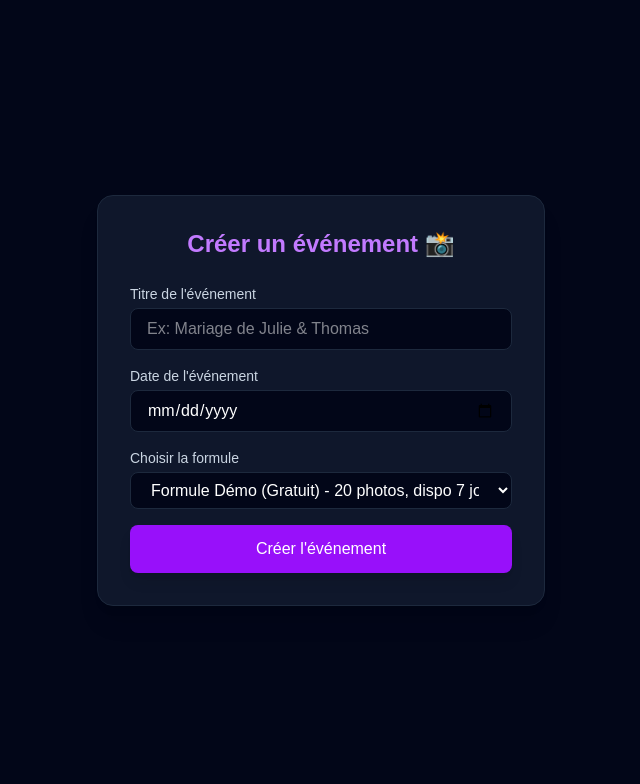
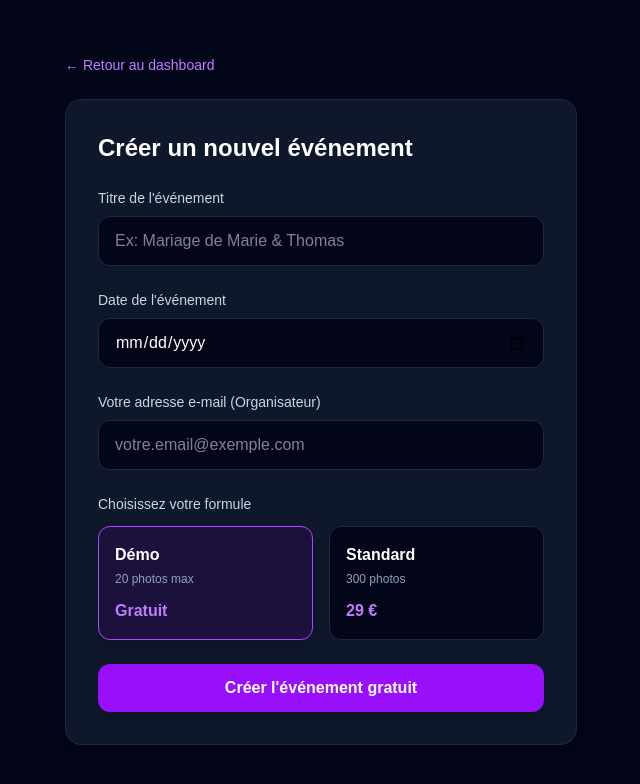
Before and after one commit to Ju21000/KlicEvent, a Next.js app: page /create-event in a window 1280 px wide. Shown: the top 784 px of the page, without its empty margins (319-959 px from the left). Built offline with nearby package versions, Linux system fonts and the light colour scheme; no server answers.

Commit message:
Ajout des cartes de sélection de formules (Démo vs Standard 29€)

```diff
--- a/src/app/create-event/page.tsx
+++ b/src/app/create-event/page.tsx
@@ -2,106 +2,184 @@
 
 import { useState } from 'react';
 import { useRouter } from 'next/navigation';
+import { supabase } from '@/lib/supabase';
+import Link from 'next/link';
 
 export default function CreateEventPage() {
   const router = useRouter();
   const [title, setTitle] = useState('');
   const [date, setDate] = useState('');
-  const [formula, setFormula] = useState('demo');
+  const [email, setEmail] = useState('');
+  const [planType, setPlanType] = useState('demo'); // 'demo' ou 'standard'
   const [loading, setLoading] = useState(false);
-  const [error, setError] = useState('');
+
+  const planDetails = {
+    demo: { max: 20, price: 0 },
+    standard: { max: 300, price: 29 },
+  };
 
   const handleSubmit = async (e: React.FormEvent) => {
     e.preventDefault();
     setLoading(true);
-    setError('');
 
     try {
-      const response = await fetch('/api/checkout', {
+      const { data: { session } } = await supabase.auth.getSession();
+      const userId = session ? session.user.id : null;
+
+      const currentPlan = planDetails[planType as keyof typeof planDetails];
+
+      // Redirection vers Stripe si formule payante (Standard à 29€)
+      if (currentPlan.price > 0) {
+        const response = await fetch('/api/checkout', {
+          method: 'POST',
+          headers: { 'Content-Type': 'application/json' },
+          body: JSON.stringify({
+            title,
+            date,
+            email,
+            formula: planType,
+            userId,
+          }),
+        });
+
+        const data = await response.json();
+        if (data.url) {
+          window.location.href = data.url;
+          return;
+        } else {
+          throw new Error(data.error || "Erreur lors de la création de la session de paiement.");
+        }
+      }
+
+      // Formule gratuite (démo)
+      const slug = title
+        .toLowerCase()
+        .normalize("NFD")
+        .replace(/[\u0300-\u036f]/g, "")
+        .replace(/[^a-z0-9]+/g, '-')
+        .replace(/(^-|-$)+/g, '') + '-' + Date.now().toString().slice(-4);
+
+      const { data, error } = await supabase
+        .from('events')
+        .insert([
+          {
+            title,
+            date,
+            slug,
+            client_email: email,
+            max_photos: currentPlan.max,
+            plan_type: planType,
+            price: currentPlan.price,
+            payment_status: 'paid',
+            user_id: userId,
+          }
+        ])
+        .select()
+        .single();
+
+      if (error) throw error;
+
+      await fetch('/api/send-email', {
         method: 'POST',
-        headers: {
-          'Content-Type': 'application/json',
-        },
-        body: JSON.stringify({ title, date, formula }),
+        headers: { 'Content-Type': 'application/json' },
+        body: JSON.stringify({
+          email: email,
+          title: data.title,
+          slug: data.slug,
+          isPaid: false,
+        }),
       });
 
-      const data = await response.json();
+      router.push(`/events/${data.slug}`);
 
-      if (!response.ok) {
-        throw new Error(data.error || 'Une erreur est survenue');
-      }
-
-      // Redirection vers Stripe ou la page de succès gratuite
-      if (data.url) {
-        window.location.href = data.url;
-      }
-    } catch (err: any) {
-      setError(err.message);
+    } catch (err) {
+      console.error("Erreur lors de la création :", err);
+      alert("Une erreur est survenue lors de la création de l'événement.");
+    } finally {
       setLoading(false);
     }
   };
 
   return (
-    <main className="min-h-screen bg-slate-950 text-white flex flex-col items-center justify-center p-6">
-      <div className="w-full max-w-md bg-slate-900 border border-slate-800 rounded-2xl p-8 shadow-xl space-y-6">
-        <h1 className="text-2xl font-bold text-purple-400 text-center">
-          Créer un événement 📸
-        </h1>
+    <main className="min-h-screen bg-slate-950 text-white p-8 flex items-center justify-center">
+      <div className="max-w-lg w-full">
+        <div className="mb-6">
+          <Link
+            href="/dashboard"
+            className="text-sm text-purple-400 hover:underline flex items-center gap-1"
+          >
+            ← Retour au dashboard
+          </Link>
+        </div>
 
-        {error && (
-          <div className="bg-red-500/10 border border-red-500 text-red-400 p-3 rounded-lg text-sm">
-            {error}
-          </div>
-        )}
+        <form onSubmit={handleSubmit} className="bg-slate-900 border border-slate-800 p-8 rounded-2xl shadow-xl space-y-6">
+          <h1 className="text-2xl font-bold text-white">Créer un nouvel événement</h1>
 
-        <form onSubmit={handleSubmit} className="space-y-4">
           <div>
-            <label className="block text-sm font-medium text-slate-300 mb-1">
-              Titre de l'événement
-            </label>
+            <label className="block text-sm font-medium text-slate-300 mb-2">Titre de l'événement</label>
             <input
               type="text"
               required
               value={title}
               onChange={(e) => setTitle(e.target.value)}
-              placeholder="Ex: Mariage de Julie & Thomas"
-              className="w-full px-4 py-2 bg-slate-950 border border-slate-800 rounded-lg text-white focus:outline-none focus:border-purple-500"
+              placeholder="Ex: Mariage de Marie & Thomas"
+              className="w-full bg-slate-950 border border-slate-800 rounded-xl px-4 py-3 text-white focus:outline-none focus:border-purple-500"
             />
           </div>
 
           <div>
-            <label className="block text-sm font-medium text-slate-300 mb-1">
-              Date de l'événement
-            </label>
+            <label className="block text-sm font-medium text-slate-300 mb-2">Date de l'événement</label>
             <input
               type="date"
               required
               value={date}
               onChange={(e) => setDate(e.target.value)}
-              className="w-full px-4 py-2 bg-slate-950 border border-slate-800 rounded-lg text-white focus:outline-none focus:border-purple-500"
+              className="w-full bg-slate-950 border border-slate-800 rounded-xl px-4 py-3 text-white focus:outline-none focus:border-purple-500"
             />
           </div>
 
           <div>
-            <label className="block text-sm font-medium text-slate-300 mb-1">
-              Choisir la formule
-            </label>
-            <select
-              value={formula}
-              onChange={(e) => setFormula(e.target.value)}
-              className="w-full px-4 py-2 bg-slate-950 border border-slate-800 rounded-lg text-white focus:outline-none focus:border-purple-500"
-            >
-              <option value="demo">Formule Démo (Gratuit) - 20 photos, dispo 7 jours</option>
-              <option value="standard">Formule Illimitée (29€) - Illimité, dispo 1 mois</option>
-            </select>
+            <label className="block text-sm font-medium text-slate-300 mb-2">Votre adresse e-mail (Organisateur)</label>
+            <input
+              type="email"
+              required
+              value={email}
+              onChange={(e) => setEmail(e.target.value)}
+              placeholder="votre.email@exemple.com"
+              className="w-full bg-slate-950 border border-slate-800 rounded-xl px-4 py-3 text-white focus:outline-none focus:border-purple-500"
+            />
+          </div>
+
+          {/* Sélecteur de formules sous forme de cartes cliquables */}
+          <div>
+            <label className="block text-sm font-medium text-slate-300 mb-3">Choisissez votre formule</label>
+            <div className="grid grid-cols-1 sm:grid-cols-2 gap-4">
+              <div
+                onClick={() => setPlanType('demo')}
+                className={`cursor-pointer border rounded-xl p-4 transition ${planType === 'demo' ? 'border-purple-500 bg-purple-950/30 shadow-lg' : 'border-slate-800 bg-slate-950 hover:border-slate-700'}`}
+              >
+                <div className="font-bold text-white">Démo</div>
+                <div className="text-xs text-slate-400 mt-1">20 photos max</div>
+                <div className="text-purple-400 font-semibold mt-3">Gratuit</div>
+              </div>
+
+              <div
+                onClick={() => setPlanType('standard')}
+                className={`cursor-pointer border rounded-xl p-4 transition ${planType === 'standard' ? 'border-purple-500 bg-purple-950/30 shadow-lg' : 'border-slate-800 bg-slate-950 hover:border-slate-700'}`}
+              >
+                <div className="font-bold text-white">Standard</div>
+                <div className="text-xs text-slate-400 mt-1">300 photos</div>
+                <div className="text-purple-400 font-semibold mt-3">29 €</div>
+              </div>
+            </div>
           </div>
 
           <button
             type="submit"
             disabled={loading}
-            className="w-full py-3 bg-purple-600 hover:bg-purple-700 disabled:bg-purple-800/50 text-white font-medium rounded-lg transition duration-200 cursor-pointer shadow-lg hover:shadow-purple-500/25 flex items-center justify-center"
+            className="w-full py-3 bg-purple-600 hover:bg-purple-500 text-white font-semibold rounded-xl shadow-lg transition cursor-pointer disabled:opacity-50"
           >
-            {loading ? 'Redirection vers Stripe...' : "Créer l'événement"}
+            {loading ? "Patientez..." : planType === 'standard' ? "Payer 29€ & Créer l'événement" : "Créer l'événement gratuit"}
           </button>
         </form>
       </div>
```
